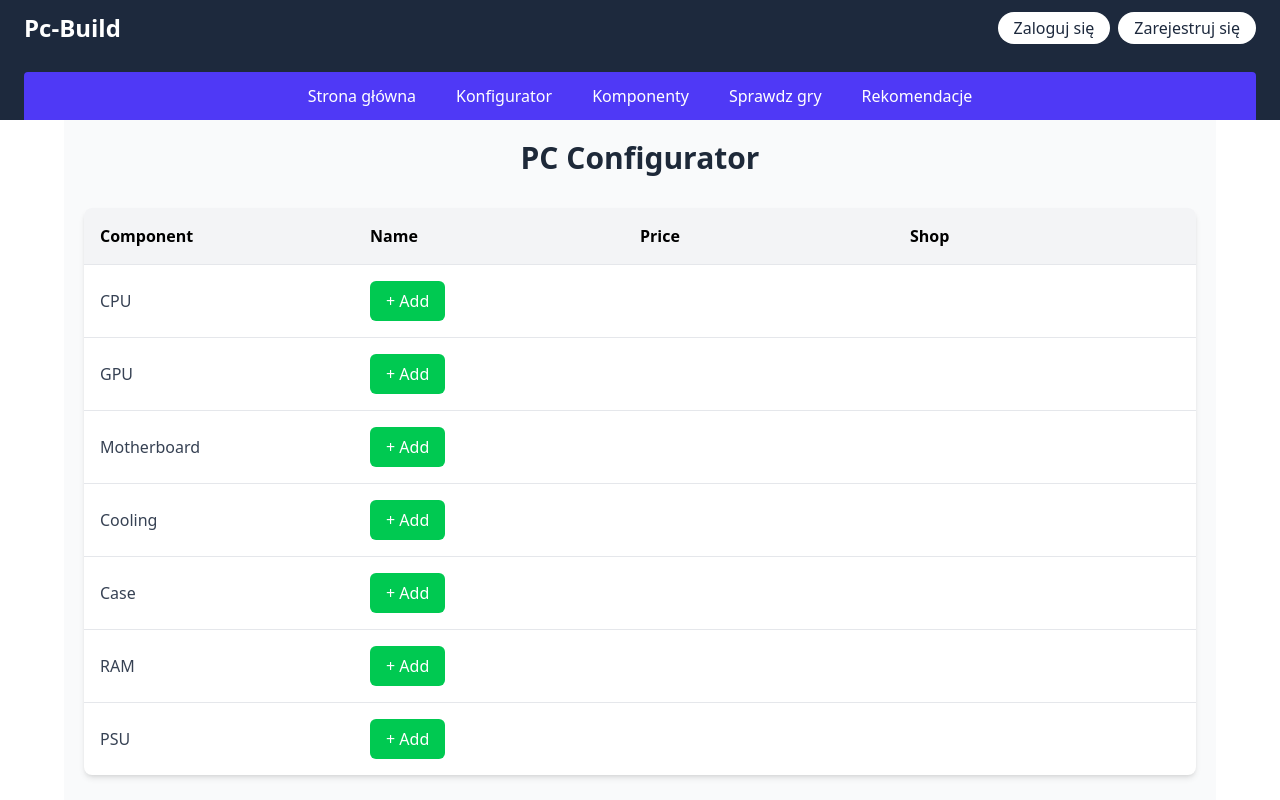
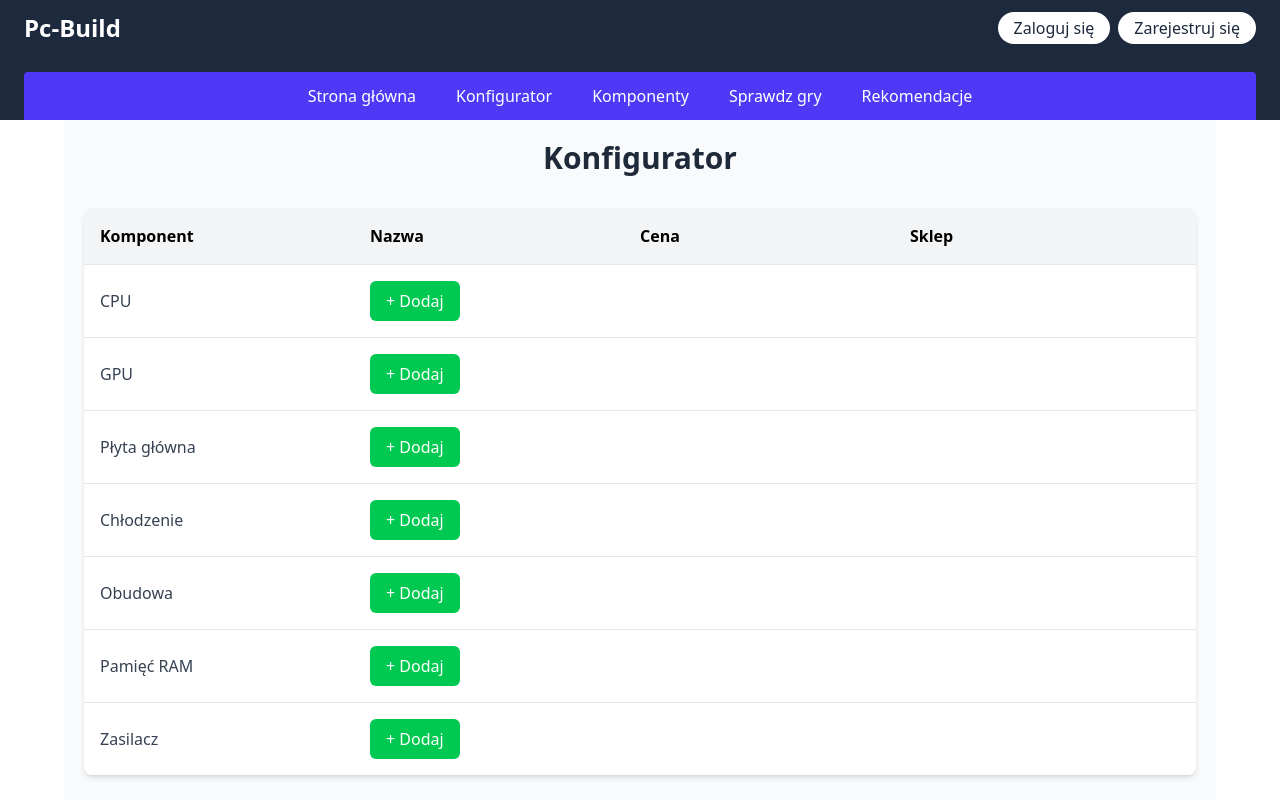
Before and after one commit to diroxxx/frontend_Pc_build, a React (Vite) app: page /builds in a window 1280 px wide. Shown: the top 800 px of the page. Built offline with nearby package versions, Linux system fonts and the light colour scheme.

Commit message:
polish builds

```diff
--- a/src/pages/builds/builds.tsx
+++ b/src/pages/builds/builds.tsx
@@ -8,11 +8,11 @@ function Builds() {
     const componentCategories = [
         { key: 'cpu', label: 'CPU' },
         { key: 'gpu', label: 'GPU' },
-        { key: 'motherboard', label: 'Motherboard' },
-        { key: 'cooling', label: 'Cooling' },
-        { key: 'case', label: 'Case' },
-        { key: 'ram', label: 'RAM' },
-        { key: 'psu', label: 'PSU' }
+        { key: 'motherboard', label: 'Płyta główna' },
+        { key: 'cooling', label: 'Chłodzenie' },
+        { key: 'case', label: 'Obudowa' },
+        { key: 'ram', label: 'Pamięć RAM' },
+        { key: 'psu', label: 'Zasilacz' }
     ];
 
     const handleAddComponent = (category: string) => {
@@ -32,15 +32,15 @@ function Builds() {
     return (
         <div className="max-w-6xl mx-auto p-5 bg-gray-50 min-h-screen">
             <div className="text-center mb-8">
-                <h1 className="text-3xl font-bold text-gray-800">PC Configurator</h1>
+                <h1 className="text-3xl font-bold text-gray-800">Konfigurator</h1>
             </div>
 
             <div className="bg-white rounded-lg shadow-md overflow-hidden">
                 <div className="grid grid-cols-4 bg-gray-100 border-b border-gray-200 font-bold p-4">
-                    <div>Component</div>
-                    <div>Name</div>
-                    <div>Price</div>
-                    <div>Shop</div>
+                    <div>Komponent</div>
+                    <div>Nazwa</div>
+                    <div>Cena</div>
+                    <div>Sklep</div>
                 </div>
 
                 {componentCategories.map((category) => (
@@ -76,7 +76,7 @@ function Builds() {
                                     className="bg-green-500 hover:bg-green-600 text-white px-4 py-2 rounded-md font-medium transition-colors duration-200 w-fit"
                                     onClick={() => handleAddComponent(category.key)}
                                 >
-                                    + Add
+                                    + Dodaj
                                 </button>
                                 <div></div>
                                 <div></div>
```
